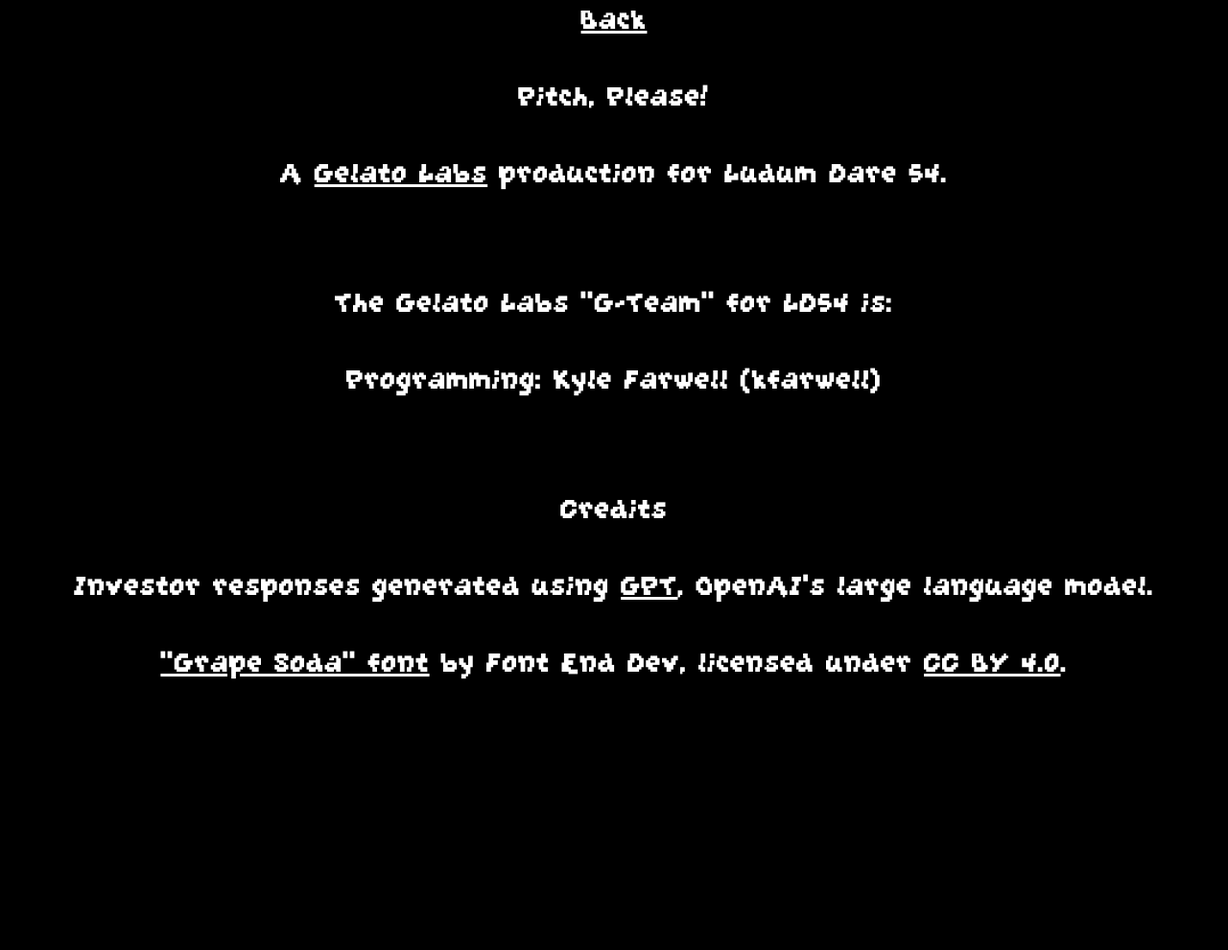
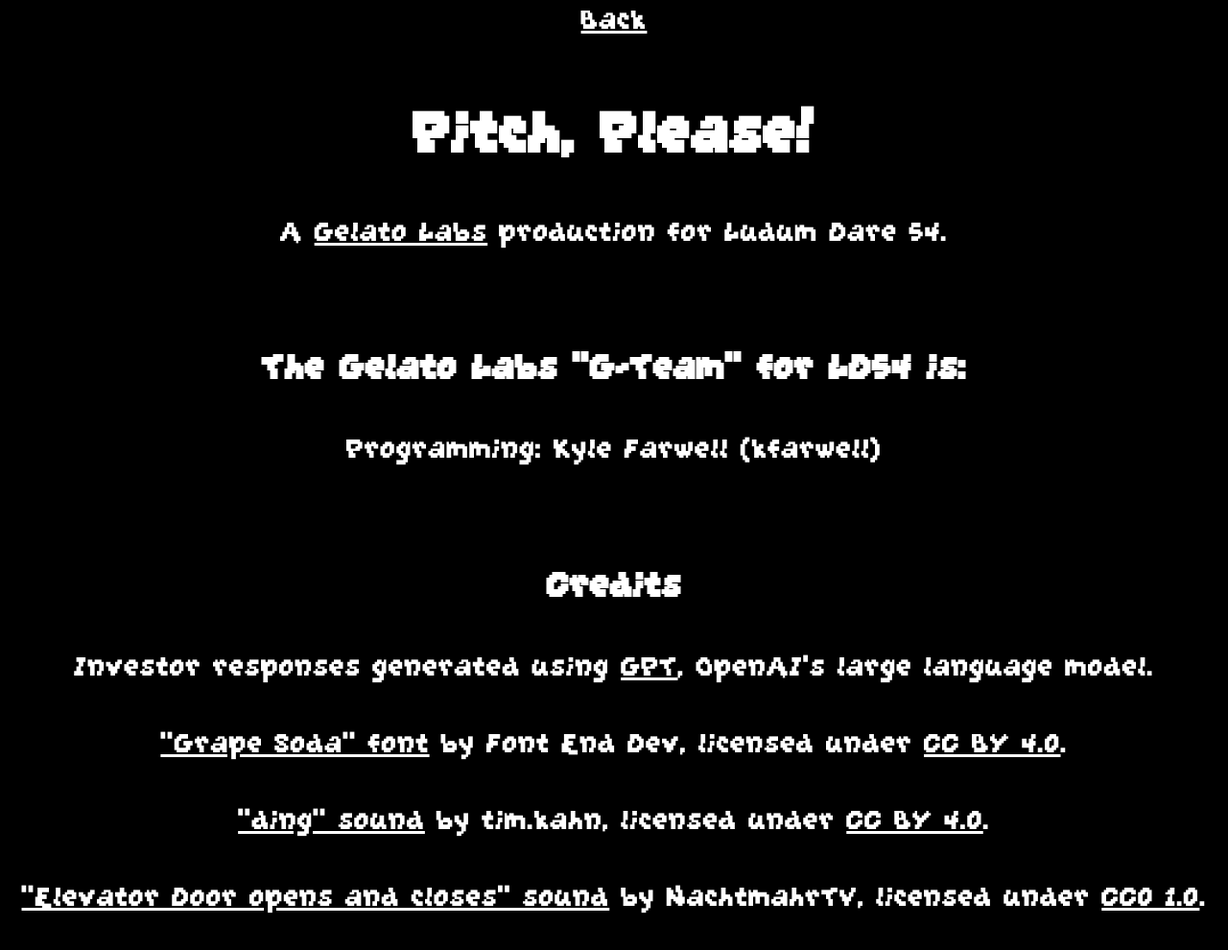
Before and after one commit to gelatolabs/pitchplease, a website: page public/credits.html in a window 1280 px wide. Shown: the whole page at 96% size. Before the commit the page ends 800 px from the top, so only its background shows below. Drawn offline with Linux system fonts and the light colour scheme.

Commit message:
sound effects

```diff
--- a/public/credits.html
+++ b/public/credits.html
@@ -11,19 +11,26 @@
 <body>
   <script>console.log(window.history)</script>
   <a href="/" onclick="window.close()">Back</a>
-  <p>Pitch, Please!</p>
+  <h1>Pitch, Please!</h1>
   <p>A <a href="https://gelatolabs.xyz" target="_blank" rel="noopener noreferrer">Gelato Labs</a> production for Ludum
     Dare 54.</p>
   <br />
-  <p>The Gelato Labs "G-Team" for LD54 is:</p>
+  <h2>The Gelato Labs "G-Team" for LD54 is:</h2>
   <p>Programming: Kyle Farwell (kfarwell)</p>
   <br />
-  <p>Credits</p>
+  <h2>Credits</h2>
   <p>Investor responses generated using <a href="https://openai.com/product" target="_blank"
       rel="noopener noreferrer">GPT</a>, OpenAI's large language model.</p>
   <p><a href="https://fontenddev.com/fonts/grape-soda/" target="_blank" rel="noopener noreferrer">"Grape Soda" font</a>
     by Font End Dev, licensed under <a href="https://creativecommons.org/licenses/by/4.0/" target="_blank"
       rel="noopener noreferrer">CC BY 4.0</a>.</p>
+  <p><a href="https://freesound.org/people/tim.kahn/sounds/91926/" target="_blank" rel="noopener noreferrer">"ding"
+      sound</a> by tim.kahn, licensed under <a href="https://creativecommons.org/licenses/by/4.0/" target="_blank"
+      rel="noopener noreferrer">CC BY 4.0</a>.</p>
+  <p><a href="https://freesound.org/people/NachtmahrTV/sounds/556699/" target="_blank"
+      rel="noopener noreferrer">"Elevator Door opens and closes" sound</a> by NachtmahrTV, licensed under <a
+      href="http://creativecommons.org/publicdomain/zero/1.0/" target="_blank" rel="noopener noreferrer">CC0 1.0</a>.
+  </p>
 </body>
 
 </html>
--- a/public/main.js
+++ b/public/main.js
@@ -71,11 +71,13 @@
   if (lineIndex < lines.length) {
     const line = lines[lineIndex].replace('{IDEA}', ideas[difficulty][Math.floor(Math.random() * ideas[difficulty].length)]);
     if (line === 'SHOW_INVESTOR') {
+      new Audio('audio/open.mp3').play();
       investorSprite.src = `img/investor${difficulty}.png`;
       investorSprite.style.display = 'block';
       elevator.className = 'open';
       speechBubbleContainer.style.display = 'none';
     } else if (line === 'HIDE_INVESTOR') {
+      new Audio('audio/close.mp3').play();
       investorSprite.style.display = 'none';
       elevator.className = 'open';
       speechBubbleContainer.style.display = 'none';
@@ -100,9 +102,10 @@
 }
 
 async function endPitch() {
+  new Audio('audio/ding.mp3').play();
   recognition.stop();
   speechBubbleContainer.className = 'investor';
-  transcriptText.textContent = '🤔';
+  transcriptText.textContent = 'Investor: That\'s my stop. Hmm...';
   console.log(finalTranscript);
   await sendToGPT(finalTranscript);
 }
--- a/public/style.css
+++ b/public/style.css
@@ -13,15 +13,28 @@
 }
 
 p,
-a {
-  font-size: 38px;
+a,
+h1,
+h2 {
   color: #fff;
 }
 
+p,
+a {
+  font-size: 38px;
+}
+
+h1,
+h2 {
+  margin-bottom: 0;
+}
+
 h1 {
-  margin-bottom: 0;
   font-size: 80px;
-  color: #fff;
+}
+
+h2 {
+  font-size: 48px;
 }
 
 #logo {
```
Also changed, not shown: 3 other files.
